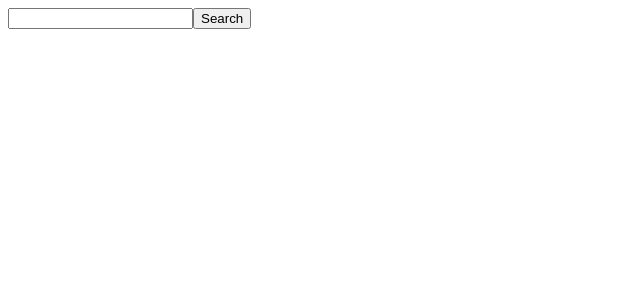
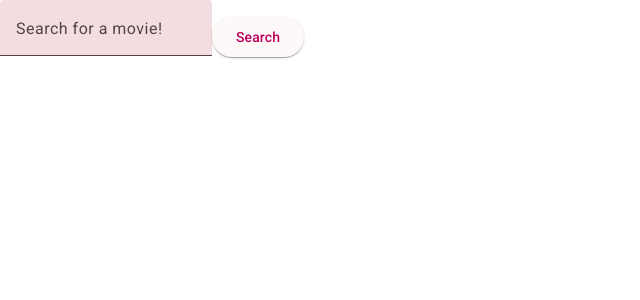
Before and after one commit to ViktorOlsson/devoteam, an Angular app: page / in a window 1280 px wide. Shown: the top 300 px of the page, without its empty margins (0-640 px from the left). Built offline with nearby package versions, Linux system fonts and the light colour scheme.

Commit message:
Added Angular Material

```diff
--- a/angular.json
+++ b/angular.json
@@ -32,6 +32,7 @@
               }
             ],
             "styles": [
+              "@angular/material/prebuilt-themes/rose-red.css",
               "src/styles.scss"
             ],
             "scripts": []
@@ -91,6 +92,7 @@
               }
             ],
             "styles": [
+              "@angular/material/prebuilt-themes/rose-red.css",
               "src/styles.scss"
             ],
             "scripts": []
--- a/package.json
+++ b/package.json
@@ -10,11 +10,13 @@
   },
   "private": true,
   "dependencies": {
-    "@angular/animations": "^19.0.0",
+    "@angular/animations": "^19.2.14",
+    "@angular/cdk": "^19.2.18",
     "@angular/common": "^19.0.0",
     "@angular/compiler": "^19.0.0",
     "@angular/core": "^19.0.0",
     "@angular/forms": "^19.0.0",
+    "@angular/material": "^19.2.18",
     "@angular/platform-browser": "^19.0.0",
     "@angular/platform-browser-dynamic": "^19.0.0",
     "@angular/router": "^19.0.0",
--- a/src/app/app.config.ts
+++ b/src/app/app.config.ts
@@ -1,9 +1,11 @@
 import { ApplicationConfig, provideZoneChangeDetection } from '@angular/core';
+import { provideAnimations } from '@angular/platform-browser/animations';
+
 import { provideRouter } from '@angular/router';
 
 import { routes } from './app.routes';
 import { provideHttpClient } from '@angular/common/http';
 
 export const appConfig: ApplicationConfig = {
-  providers: [provideZoneChangeDetection({ eventCoalescing: true }), provideRouter(routes), provideHttpClient()]
+  providers: [provideZoneChangeDetection({ eventCoalescing: true }), provideRouter(routes), provideHttpClient(), provideAnimations()]
 };
--- a/src/app/components/search-input/search-input.component.html
+++ b/src/app/components/search-input/search-input.component.html
@@ -1,2 +1,6 @@
-<input [(ngModel)]="searchString" type="search" name="search-input" id="">
-<button (click)="searchMovie()" type="button">Search</button>
+
+<mat-form-field>
+    <mat-label>Search for a movie!</mat-label>
+    <input matInput placeholder="Ex. Star Wars" [(ngModel)]="searchString" name="searchString">
+</mat-form-field>
+ <button (click)="searchMovie()" mat-raised-button color="primary">Search</button>
--- a/src/app/components/search-input/search-input.component.ts
+++ b/src/app/components/search-input/search-input.component.ts
@@ -1,9 +1,12 @@
 import { Component, EventEmitter, Output } from '@angular/core';
 import { FormsModule } from '@angular/forms';
+import {MatInputModule} from '@angular/material/input';
+import {MatFormFieldModule} from '@angular/material/form-field';
+import {MatButtonModule} from '@angular/material/button';
 
 @Component({
   selector: 'app-search-input',
-  imports: [FormsModule],
+  imports: [FormsModule, MatFormFieldModule, MatInputModule, MatButtonModule],
   templateUrl: './search-input.component.html',
   styleUrl: './search-input.component.scss'
 })
--- a/src/index.html
+++ b/src/index.html
@@ -6,8 +6,10 @@
   <base href="/">
   <meta name="viewport" content="width=device-width, initial-scale=1">
   <link rel="icon" type="image/x-icon" href="favicon.ico">
+  <link href="https://fonts.googleapis.com/css2?family=Roboto:wght@300;400;500&display=swap" rel="stylesheet">
+  <link href="https://fonts.googleapis.com/icon?family=Material+Icons" rel="stylesheet">
 </head>
-<body>
+<body class="mat-typography">
   <app-root></app-root>
 </body>
 </html>
--- a/src/styles.scss
+++ b/src/styles.scss
@@ -1 +1,4 @@
 /* You can add global styles to this file, and also import other style files */
+
+html, body { height: 100%; }
+body { margin: 0; font-family: Roboto, "Helvetica Neue", sans-serif; }
```
Also changed, not shown: 1 other file (tests, documents, lock files or other folders).
